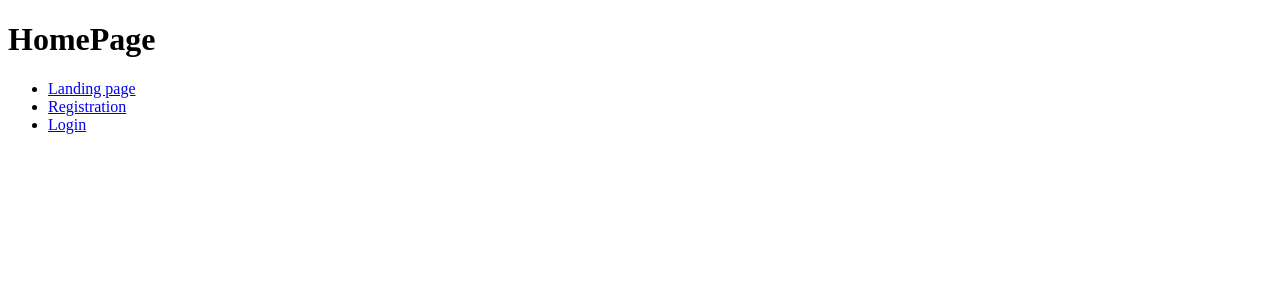
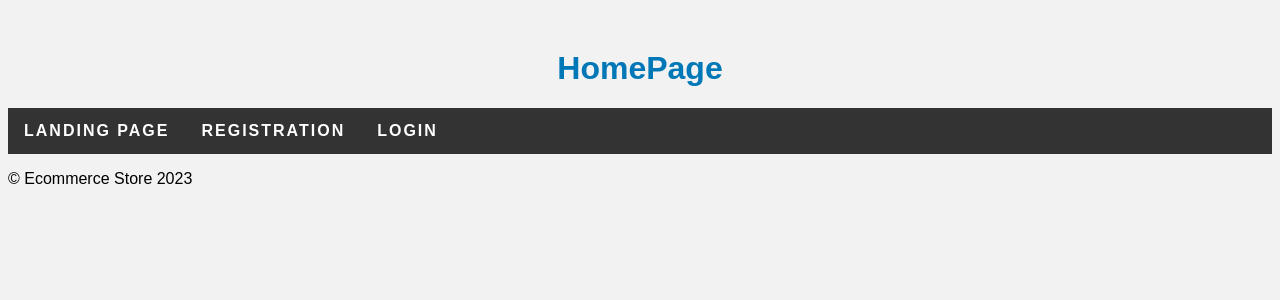
Before and after one commit to TrevorG03/CSET-SoftProj2, a Flask app: page / in a window 1280 px wide. Shown: the top 300 px of the page. Run offline with Flask 3, Linux system fonts and the light colour scheme.

Commit message:
Added The footer

```diff
--- a/Templates/Login.html
+++ b/Templates/Login.html
@@ -86,5 +86,8 @@
 
 		<input type="submit" value="Login">
 	</form>
+<footer>
+    <p>&copy; Ecommerce Store 2023</p>
+</footer>
 </body>
 </html>
--- a/Templates/Registration.html
+++ b/Templates/Registration.html
@@ -102,5 +102,8 @@
         <div id="lsOutput"></div>
             </form>
 </div>
+<footer>
+    <p>&copy; Ecommerce Store 2023</p>
+</footer>
 </body>
 </html>
--- a/Templates/index.html
+++ b/Templates/index.html
@@ -3,6 +3,40 @@
 <head>
     <meta charset="UTF-8">
     <title>Title</title>
+        <style>
+        body {
+            font-family: Arial, sans-serif;
+            background-color: #f2f2f2;
+        }
+        h1 {
+            color: #0077b6;
+            text-align: center;
+            margin-top: 50px;
+        }
+        ul {
+            list-style-type: none;
+            margin: 0;
+            padding: 0;
+            overflow: hidden;
+            background-color: #333;
+        }
+        li {
+            float: left;
+        }
+        li a {
+            display: block;
+            color: white;
+            text-align: center;
+            padding: 14px 16px;
+            text-decoration: none;
+            font-weight: bold;
+            text-transform: uppercase;
+            letter-spacing: 2px;
+        }
+        li a:hover {
+            background-color: #111;
+        }
+    </style>
 </head>
 <body>
 <h1>HomePage</h1>
@@ -11,5 +45,8 @@
    <li><a href="/Registration">Registration</a></li>
     <li><a href="/Login">Login</a></li>
 </ul>
+<footer>
+    <p>&copy; Ecommerce Store 2023</p>
+</footer>
 </body>
 </html>
```
